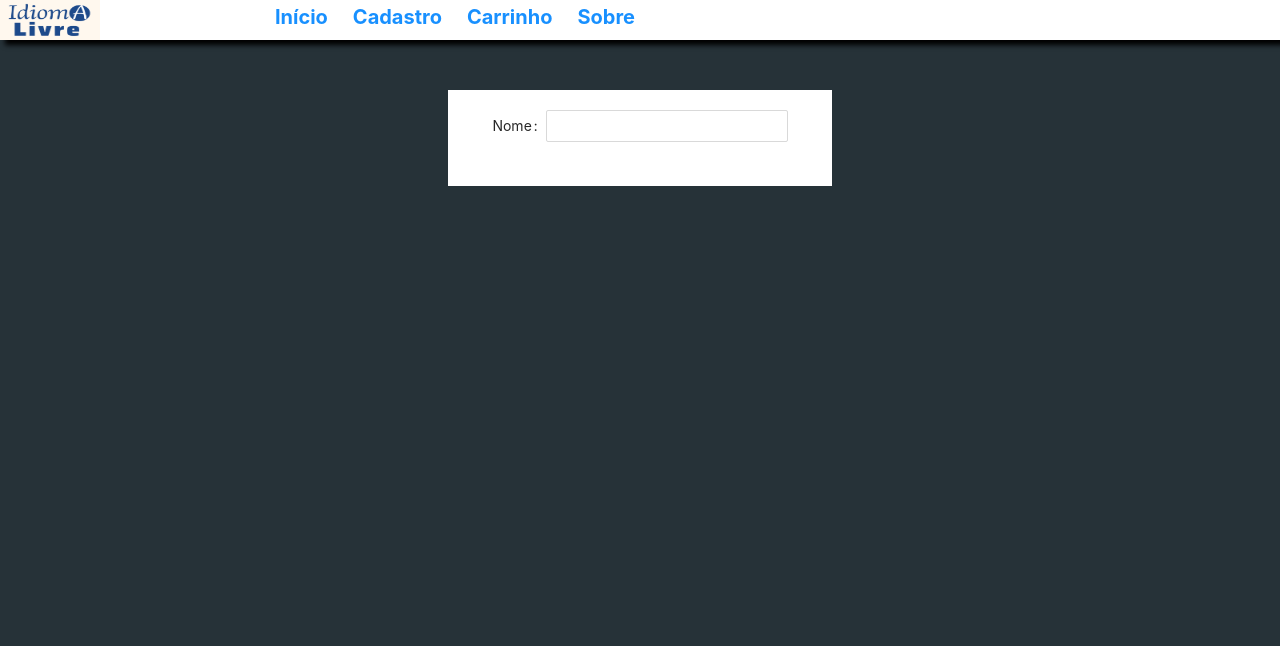
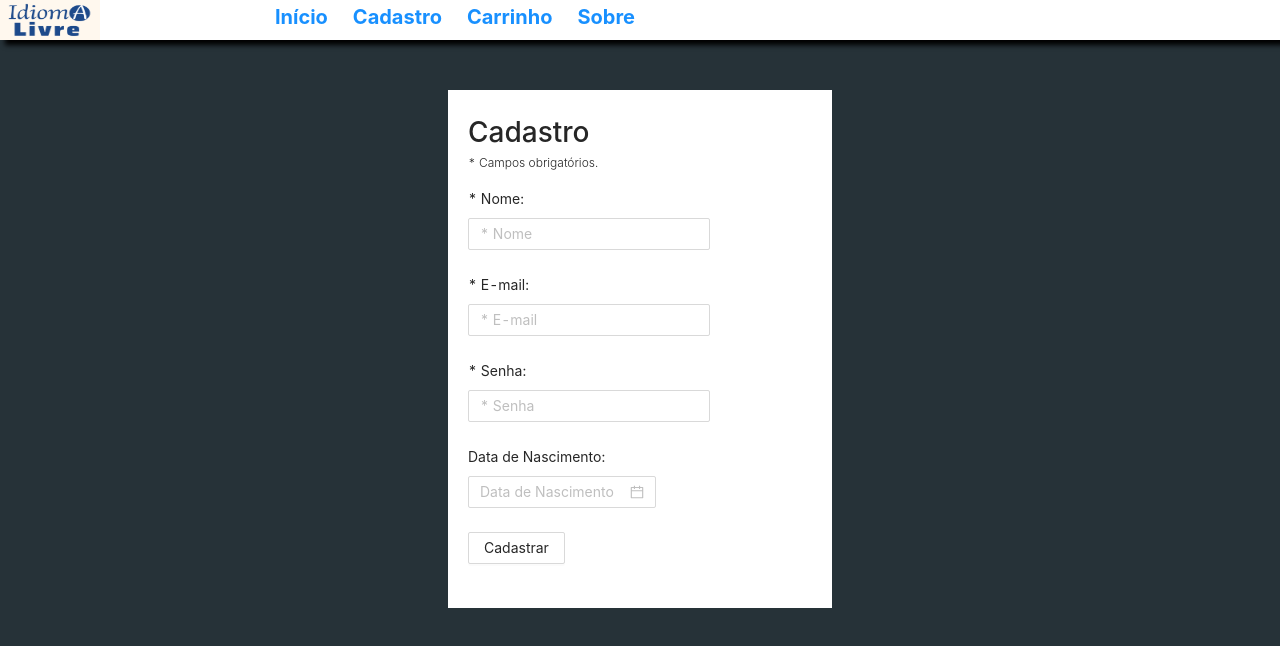
Before and after one commit to leonardodf95/Project_E-commerce, a React (Vite) app in the folder e-commerce/: page /cadastro in a window 1280 px wide. Shown: the top 646 px of the page. Built offline with nearby package versions, Linux system fonts and the light colour scheme.

Commit message:
Tela de cadastro finalizada

```diff
--- a/e-commerce/src/screens/cadastro/index.jsx
+++ b/e-commerce/src/screens/cadastro/index.jsx
@@ -1,13 +1,29 @@
-import { Form, Input, DatePicker } from "antd"
-import { Container } from "./style";
+import { Form, Input, DatePicker, Button } from "antd"
+import { Container, SubTitle, Title, TitleContainer } from "./style";
 
 const Cadastro = () => {
     const [form] = Form.useForm()
     return (
         <Container>
-           <Form form={form}>
-                <Form.Item label='Nome'>
-                    <Input/>
+            <TitleContainer>
+                <Title>Cadastro</Title>
+                <SubTitle>* Campos obrigatórios.</SubTitle>
+            </TitleContainer>
+           <Form layout="vertical" form={form}>
+                <Form.Item label='* Nome:'>
+                    <Input placeholder="* Nome"/>
+                </Form.Item>
+                <Form.Item label='* E-mail:'>
+                    <Input placeholder="* E-mail" type='email' />
+                </Form.Item>
+                <Form.Item label='* Senha:'>
+                    <Input placeholder='* Senha' type='password'/>
+                </Form.Item>
+                <Form.Item label='Data de Nascimento:'>
+                    <DatePicker placeholder="Data de Nascimento"/>
+                </Form.Item>
+                <Form.Item>
+                    <Button>Cadastrar</Button>
                 </Form.Item>
            </Form>
         </Container>
--- a/e-commerce/src/screens/cadastro/style.jsx
+++ b/e-commerce/src/screens/cadastro/style.jsx
@@ -2,7 +2,8 @@ import styled from "styled-components";
 
 export const Container = styled.div`
     display: flex;
-    align-items: center;
+    flex-direction: column;
+    align-items: flex-start;
     justify-content: center;
     width: 30vw;
     margin: auto;
@@ -10,3 +11,23 @@ export const Container = styled.div`
     padding: 20px;
     background-color: #fff;
 `
+
+
+
+
+export const TitleContainer = styled.div`
+    display: flex;
+    width: 100%;
+    flex-direction: column;
+    margin-bottom: 10px;
+`
+
+export const Title = styled.h1`
+    margin: 0;
+`
+
+export const SubTitle = styled.span`
+    font-weight: 300;
+    font-size: 12px;
+    margin-bottom: 5px;
+`
```
